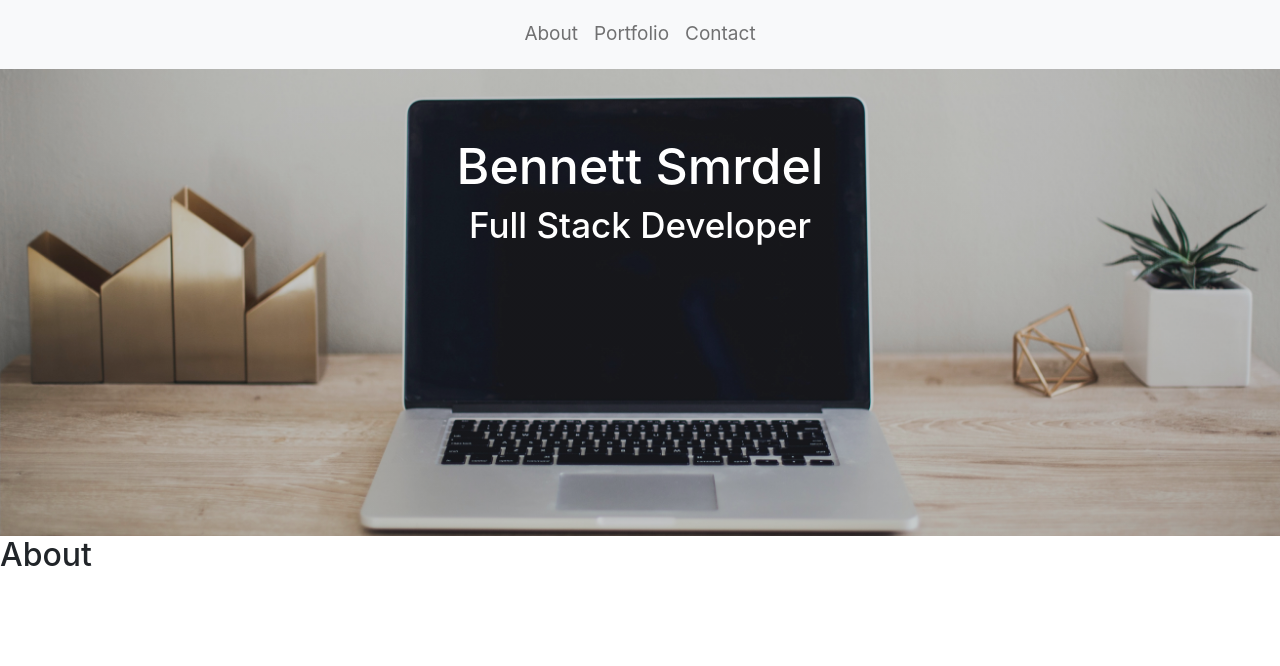
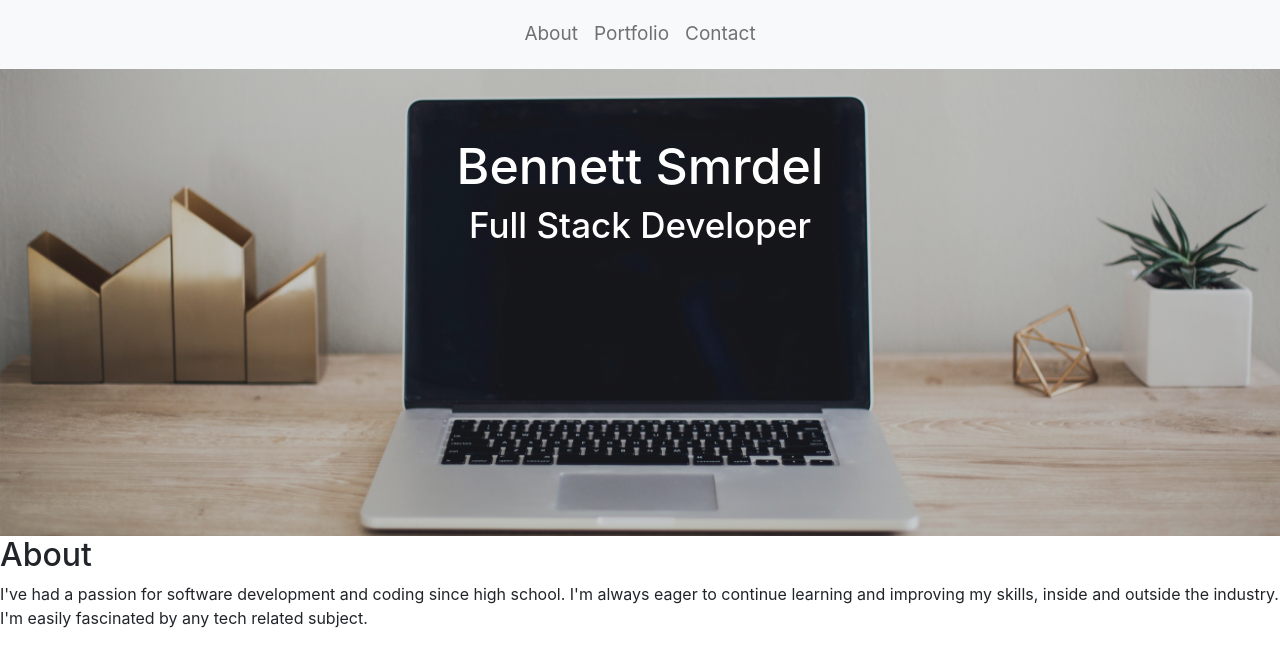
Before and after one commit to bsmrdel101/Portfolio, a React (Create React App) app: page / in a window 1280 px wide. Shown: the top 666 px of the page. Built offline with nearby package versions, Linux system fonts and the light colour scheme.

Commit message:
added an about description for the page

```diff
--- a/src/components/About/About.jsx
+++ b/src/components/About/About.jsx
@@ -4,6 +4,7 @@ function About() {
   return (
     <div>
       <h2 id='about'>About</h2>
+      <p>I've had a passion for software development and coding since high school. I'm always eager to continue learning and improving my skills, inside and outside the industry. I'm easily fascinated by any tech related subject.</p>
     </div>
   );
 }
```
